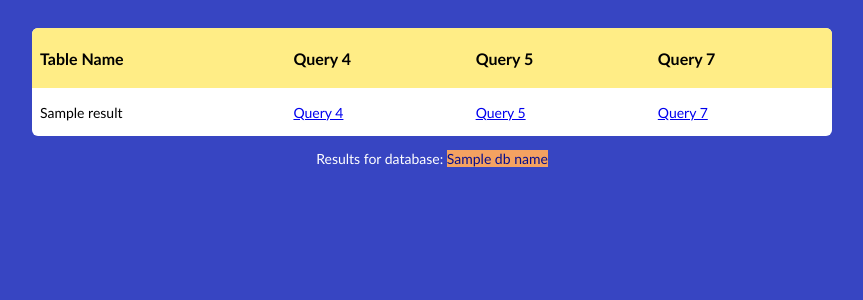
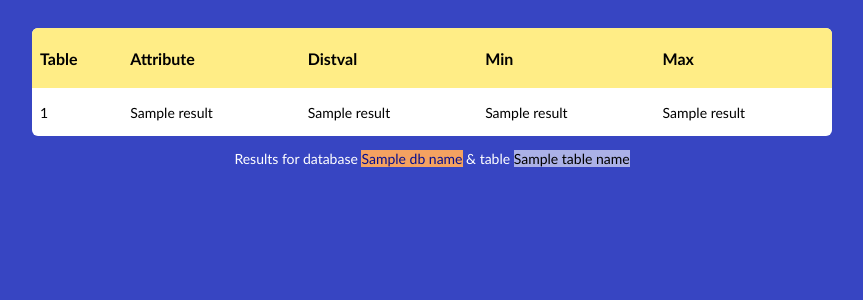
Before and after one commit to georgeshachem/polytechnique, a Flask app: template INF553/Project 3/templates/results/q7.html in a window 1280 px wide. Shown: the top 300 px of the page, without its empty margins (208-1071 px from the left). Run offline with Flask 2, Linux system fonts and the light colour scheme; the template is opened without the code that fills it: most values are stand-ins (such as "Sample title", 1, 10 or a date in 2020).

Commit message:
added q7

```diff
--- a/INF553/Project 3/static/results/css/q.css
+++ b/INF553/Project 3/static/results/css/q.css
@@ -9,37 +9,46 @@ table {
     margin: 0 auto;
     position: relative;
 }
+
 table * {
     position: relative;
 }
+
 table td,
 table th {
     padding-left: 8px;
 }
+
 table thead tr {
     height: 60px;
     background: #ffed86;
     font-size: 16px;
 }
+
 table tbody tr {
     height: 48px;
     border-bottom: 1px solid #e3f1d5;
 }
+
 table tbody tr:last-child {
     border: 0;
 }
+
 table td,
 table th {
     text-align: left;
 }
+
 table td.l,
 table th.l {
     text-align: right;
 }
+
 table td.c,
 table th.c {
     text-align: center;
 }
+
 table td.r,
 table th.r {
     text-align: center;
@@ -49,26 +58,32 @@ table th.r {
     table {
         display: block;
     }
+
     table > *,
     table tr,
     table td,
     table th {
         display: block;
     }
+
     table thead {
         display: none;
     }
+
     table tbody tr {
         height: auto;
         padding: 8px 0;
     }
+
     table tbody tr td {
         padding-left: 45%;
         margin-bottom: 12px;
     }
+
     table tbody tr td:last-child {
         margin-bottom: 0;
     }
+
     table tbody tr td:before {
         position: absolute;
         font-weight: 700;
@@ -76,22 +91,28 @@ table th.r {
         left: 10px;
         top: 0;
     }
+
     table tbody tr td:nth-child(1):before {
         content: "Code";
     }
+
     table tbody tr td:nth-child(2):before {
         content: "Stock";
     }
+
     table tbody tr td:nth-child(3):before {
         content: "Cap";
     }
+
     table tbody tr td:nth-child(4):before {
         content: "Inch";
     }
+
     table tbody tr td:nth-child(5):before {
         content: "Box Type";
     }
 }
+
 body {
     background: #3745c2;
     font: 400 14px "Calibri", "Arial";
@@ -109,6 +130,22 @@ blockquote {
 }
 
 .table-name {
-    background: #ABB1E7;
+    background: #abb1e7;
     color: #000000;
 }
+
+.button {
+    border: none;
+    color: white;
+    padding: 15px 32px;
+    text-align: center;
+    text-decoration: none;
+    display: inline-block;
+    font-size: 16px;
+    margin: 4px 2px;
+    cursor: pointer;
+}
+
+.button1 {
+    background-color: #4caf50;
+}
--- a/INF553/Project 3/templates/results/q7.html
+++ b/INF553/Project 3/templates/results/q7.html
@@ -11,25 +11,27 @@
     <table>
         <thead>
             <tr>
-                <th>Table Name</th>
-                <th>Query 4</th>
-                <th>Query 5</th>
-                <th>Query 7</th>
+                <th>Table</th>
+                <th>Attribute</th>
+                <th>Distval</th>
+                <th>Min</th>
+                <th>Max</th>
             </tr>
             <thead>
             <tbody>
                 {%for result in query_result%}
                 <tr>
-                    <td>{{result}}</td>
-                    <td><a href="/q4?q={{result}}">Query 4</a></td>
-                    <td><a href="/q5?q={{result}}">Query 5</a></td>
-                    <td><a href="/q7?q={{result}}">Query 7</a></td>
+                    <td>{{result[0]}}</td>
+                    <td>{{result[1]}}</td>
+                    <td>{{result[2]}}</td>
+                    <td>{{result[3]}}</td>
+                    <td>{{result[4]}}</td>
                 </tr>
                 {%endfor%}
             </tbody>
     </table>
 
-    <blockquote> Results for database: <span class="database-name">{{db_name}}</span></blockquote>
+    <blockquote> Results for database <span class="database-name">{{db_name}}</span> & table <span class="table-name">{{table_name}}</span></blockquote>
 </body>
 
 </html>
```
Also changed, not shown: INF553/Project 3/views/q.py (+82 -3 lines).
